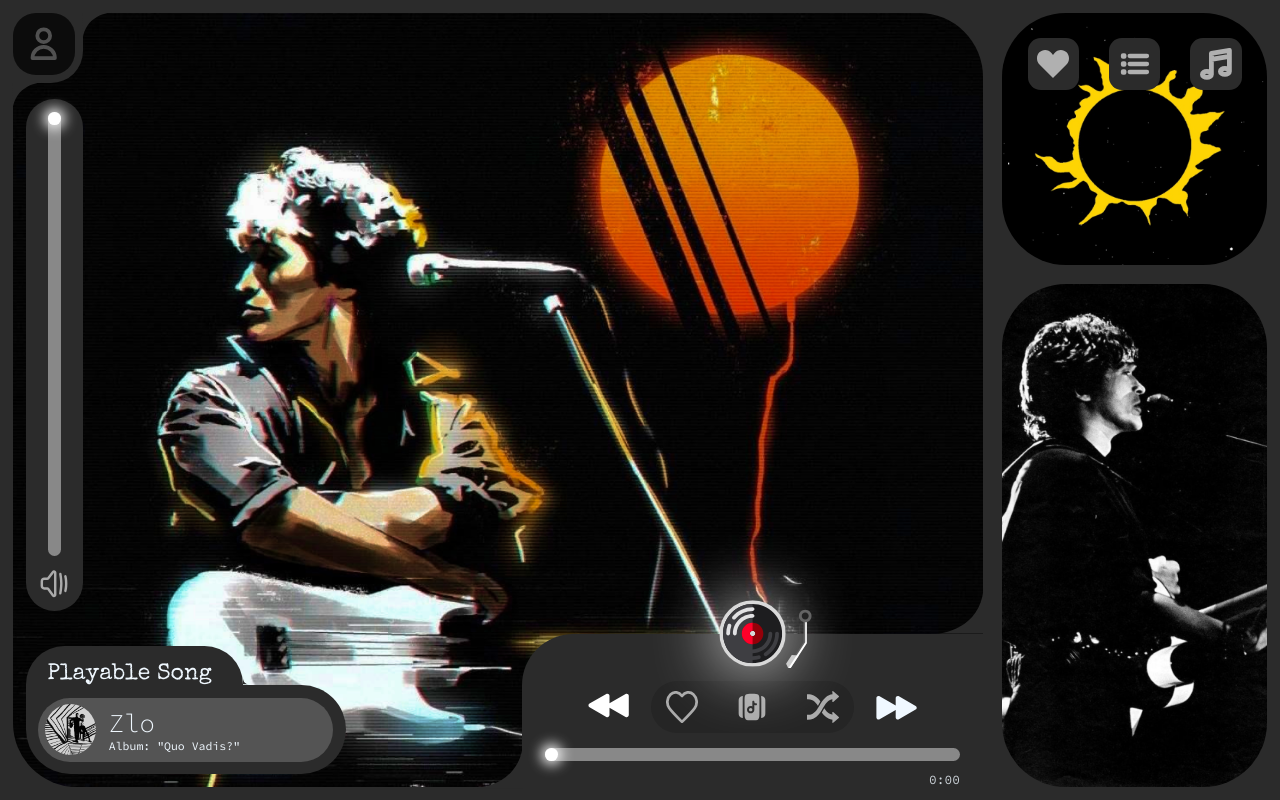
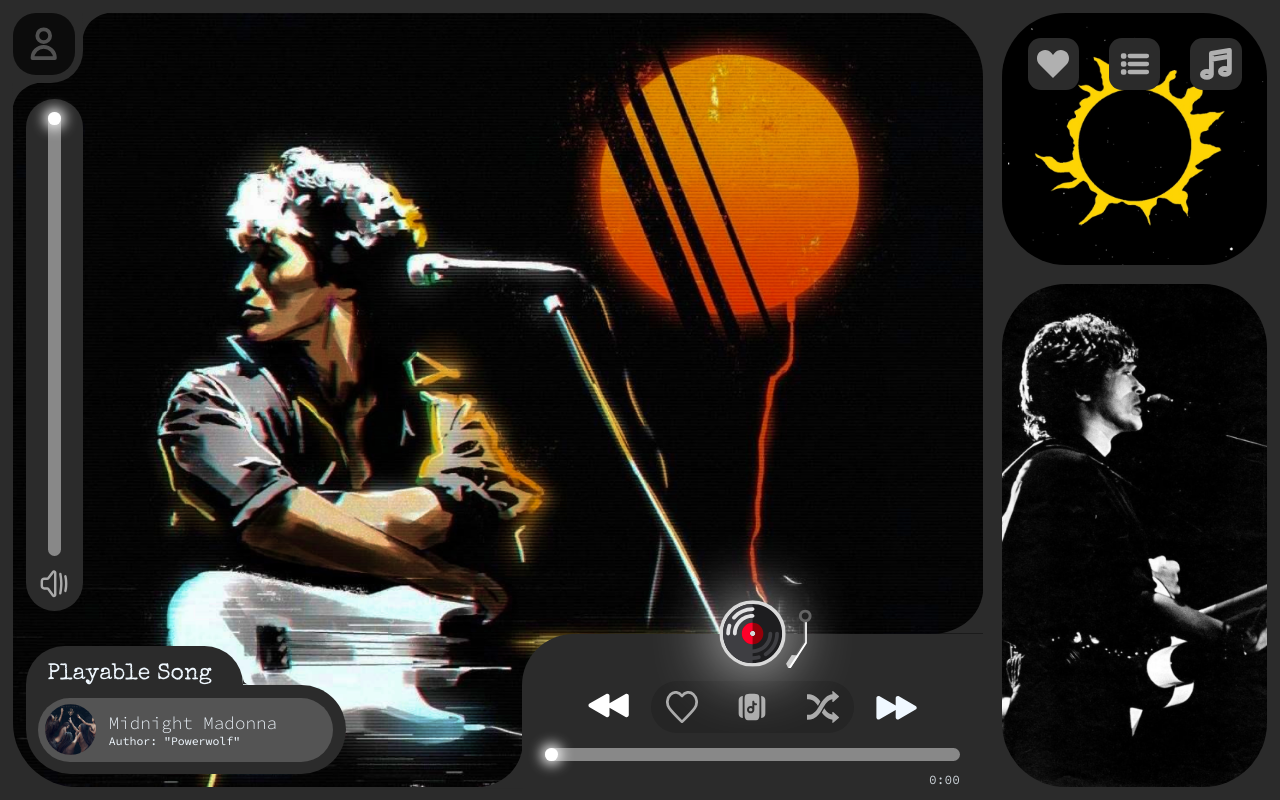
Before and after one commit to Qoziwe/Musician, a plain HTML site: page index.html in a window 1280 px wide. Drawn offline with Linux system fonts and the light colour scheme.

Commit message:
Small redact1

```diff
--- a/script.js
+++ b/script.js
@@ -1,38 +1,38 @@
 const songsList = [
+  {
+    key: "Midnight Madonna",
+    link: "./songs/MidnightMadonna.mp3",
+    author: "Powerwolf",
+    imgLink: "./images/albumsIMGS/MidnightMadonna.jpeg",
+  },
+  {
+    key: "Moskau",
+    link: "./songs/Moskau.mp3",
+    author: "Rammstein",
+    imgLink: "./images/albumsIMGS/ReiseReise.png",
+  },
   {
     key: "Zlo",
     link: "./songs/Zlo.mp3",
-    album: "Quo Vadis?",
+    author: "Electroforez",
     imgLink: "./images/albumsIMGS/QuoVadis.jpg",
-  },
-  {
-    key: "Vesna",
-    link: "./songs/Vesna.mp3",
-    album: "Eto ne lubov",
-    imgLink: "./images/albumsIMGS/etonelubov.jpg",
   },
   {
     key: "Odnazdy",
     link: "./songs/Odnazhdy.mp3",
-    album: "Krugom Vragi",
+    author: "Animatsiya",
     imgLink: "./images/albumsIMGS/krugomvragi.png",
   },
   {
     key: "Stuk",
     link: "./songs/Stuk.mp3",
-    album: "Legenda",
+    author: "Kino",
     imgLink: "./images/albumsIMGS/legenda.png",
-  },
-  {
-    key: "ChioChioSan",
-    link: "./songs/ChioChioSan.mp3",
-    album: "Vokrug Sveta",
-    imgLink: "./images/albumsIMGS/vokrugsveta.jpg",
   },
   {
     key: "Peremen",
     link: "./songs/Peremen.mp3",
-    album: "Legenda",
+    author: "Kino",
     imgLink: "./images/albumsIMGS/legenda.png",
   },
 ];
@@ -70,7 +70,7 @@ function updateUI() {
     <img src="${currentSong.imgLink}" alt="" />
     <span>
       <h1>${currentSong.key}</h1>
-      <p>Album: "${currentSong.album}"</p>
+      <p>Author: "${currentSong.author}"</p>
     </span>
   </div>`;
 
@@ -246,6 +246,21 @@ playButton.onclick = () => {
     stopRotation();
   }
 };
+document.onkeydown = function iziz(iz) {
+  if (iz.keyCode == "32") {
+    if (audio.paused) {
+      if (wasPlayed == 0) {
+        playSong(0);
+        wasPlayed = 1;
+      }
+      audio.play();
+      startRotation();
+    } else {
+      audio.pause();
+      stopRotation();
+    }
+  }
+};
 backwardButton.onclick = function () {
   if (wasPlayed == 0) {
     playSong(0);
--- a/style.css
+++ b/style.css
@@ -260,8 +260,9 @@ main {
   align-items: start;
 }
 #MC-SSC-SC-Song span h1 {
+  width: 100%;
   color: aliceblue;
-  font-size: 2vw;
+  font-size: 1.37vw;
   font-family: "SourceCodePro";
   font-weight: 300;
   /* letter-spacing: 0.2vw; */
```
Also changed, not shown: images/albumsIMGS/MidnightMadonna.jpeg (added), images/albumsIMGS/ReiseReise.png (added), 2 other files.
